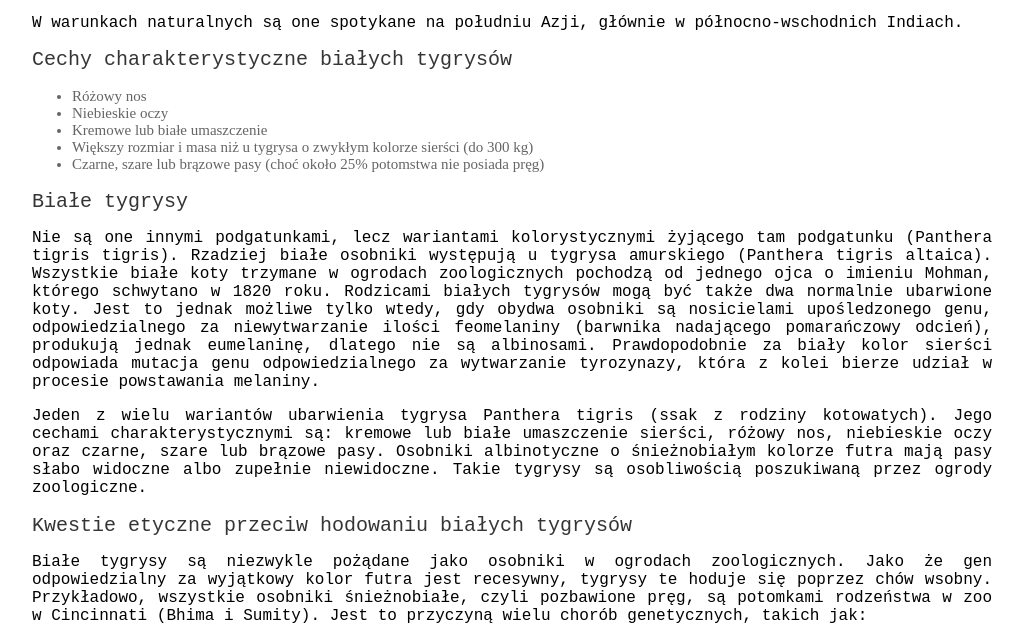
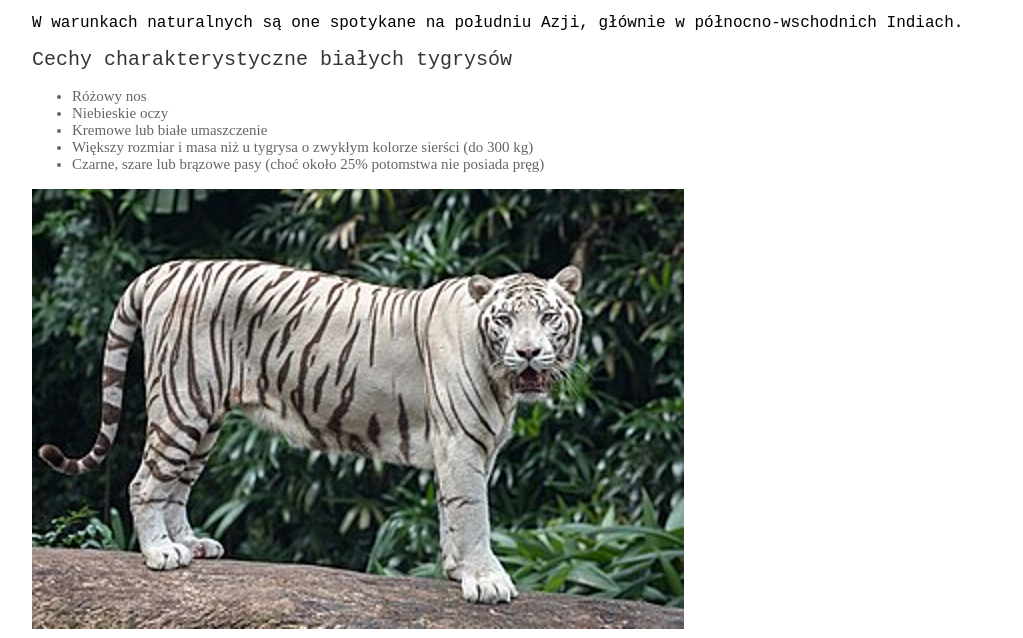
Before and after one commit to nikaxv/www_o_mniev2, a plain HTML site: page index.html in a window 1280 px wide. Shown: the part 110-748 px from the top of the page, without its empty margins (128-1151 px from the left). Drawn offline with Linux system fonts and the light colour scheme.

Commit message:
upload a photo

```diff
--- a/index.html
+++ b/index.html
@@ -21,6 +21,7 @@
         <li>Większy rozmiar i masa niż u tygrysa o zwykłym kolorze sierści (do 300 kg)</li>
         <li>Czarne, szare lub brązowe pasy (choć około 25% potomstwa nie posiada pręg)</li>
     </ul>
+    <img src="images/tiger.png" alt="zdjęcie białego tygrysa">
     <h2>Białe tygrysy</h2>
     <p>Nie są one innymi podgatunkami, lecz wariantami kolorystycznymi żyjącego tam podgatunku (Panthera tigris tigris). Rzadziej białe osobniki występują u tygrysa amurskiego (Panthera tigris altaica). Wszystkie białe koty trzymane w ogrodach zoologicznych
         pochodzą od jednego ojca o imieniu Mohman, którego schwytano w 1820 roku. Rodzicami białych tygrysów mogą być także dwa normalnie ubarwione koty. Jest to jednak możliwe tylko wtedy, gdy obydwa osobniki są nosicielami upośledzonego genu, odpowiedzialnego
```
